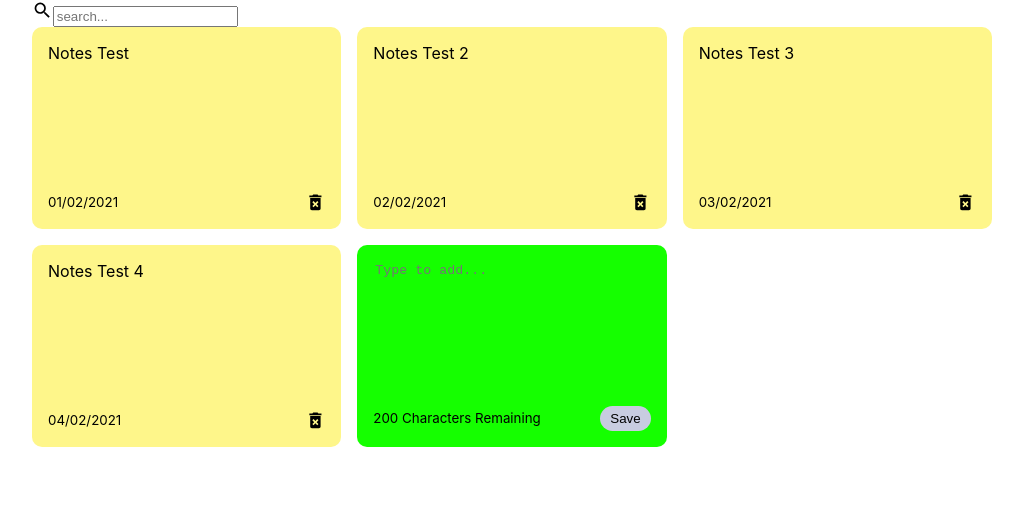
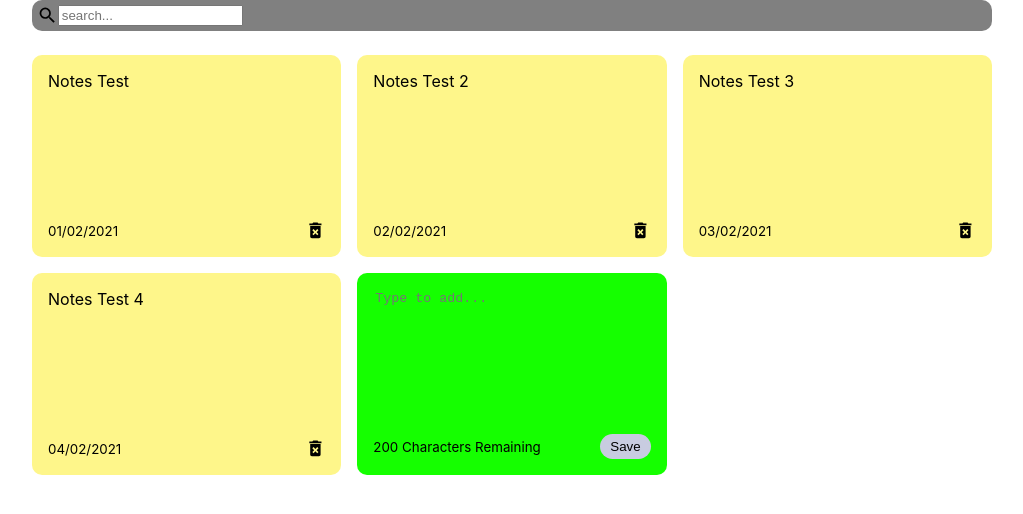
Before and after one commit to carlsondultra/React-Notes, a React (Create React App) app: page / in a window 1280 px wide. Shown: the top 514 px of the page, without its empty margins (128-1151 px from the left). Built offline with nearby package versions, Linux system fonts and the light colour scheme.

Commit message:
Adding stylistic changes to searchbar

```diff
--- a/src/index.css
+++ b/src/index.css
@@ -80,3 +80,13 @@ textarea:focus{
 .delete-icon:hover{
   color: red;
 }
+
+.search{
+  display: flex;
+  align-items: center;
+  background-color: grey;
+  border-radius: 10px;
+  padding: 5px;
+  margin-bottom: 1.5em;
+
+}
```
